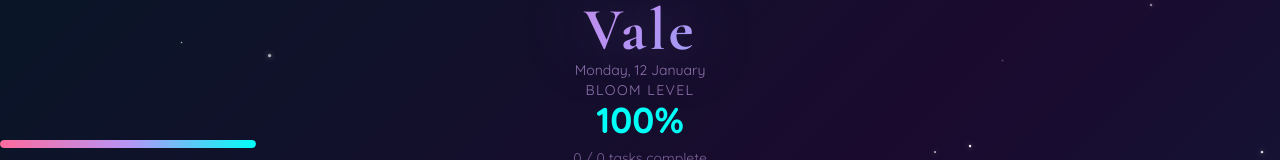
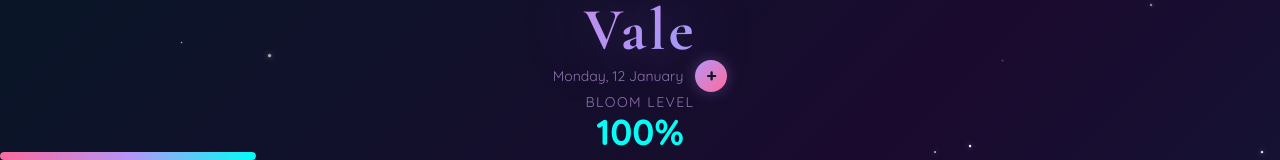
Before and after one commit to ardenvale13-bit/vale-app, a React (Vite) app: page / in a window 1280 px wide. Shown: the top 160 px of the page. Built offline with nearby package versions, Linux system fonts and the light colour scheme; no server answers; the database is empty.

Commit message:
Add task modal working from both pages

```diff
--- a/src/App.tsx
+++ b/src/App.tsx
@@ -179,6 +179,7 @@ function App() {
           tasks={todaysTasks}
           completions={completions}
           onToggleTask={handleToggleTask}
+          onAddTask={handleAddTask}
         />
       )}
 
--- a/src/pages/TodayPage.tsx
+++ b/src/pages/TodayPage.tsx
@@ -15,9 +15,10 @@ interface TodayPageProps {
   tasks: Task[];
   completions: Set<string>;
   onToggleTask: (taskId: string) => void;
+  onAddTask?: () => void;
 }
 
-export function TodayPage({ tasks, completions, onToggleTask }: TodayPageProps) {
+export function TodayPage({ tasks, completions, onToggleTask, onAddTask }: TodayPageProps) {
   const groupedTasks = groupTasksByCategory(tasks);
   const todaysTaskIds = new Set(tasks.map(t => t.id));
 
@@ -57,9 +58,23 @@ export function TodayPage({ tasks, completions, onToggleTask }: TodayPageProps)
           >
             Vale
           </h1>
-          <p className="text-purple-300/60 text-sm">
-            {formatDate(new Date())}
-          </p>
+          <div className="flex items-center justify-center gap-3">
+            <p className="text-purple-300/60 text-sm">
+              {formatDate(new Date())}
+            </p>
+            {onAddTask && (
+              <button
+                onClick={onAddTask}
+                className="w-8 h-8 rounded-full flex items-center justify-center transition-all duration-300 hover:scale-110"
+                style={{
+                  background: 'linear-gradient(135deg, #b794f6 0%, #ff6b9d 100%)',
+                  boxShadow: '0 0 15px rgba(183, 148, 246, 0.3)',
+                }}
+              >
+                <span className="text-lg text-gray-900 font-bold">+</span>
+              </button>
+            )}
+          </div>
         </header>
 
         {/* Bloom indicator */}
```
